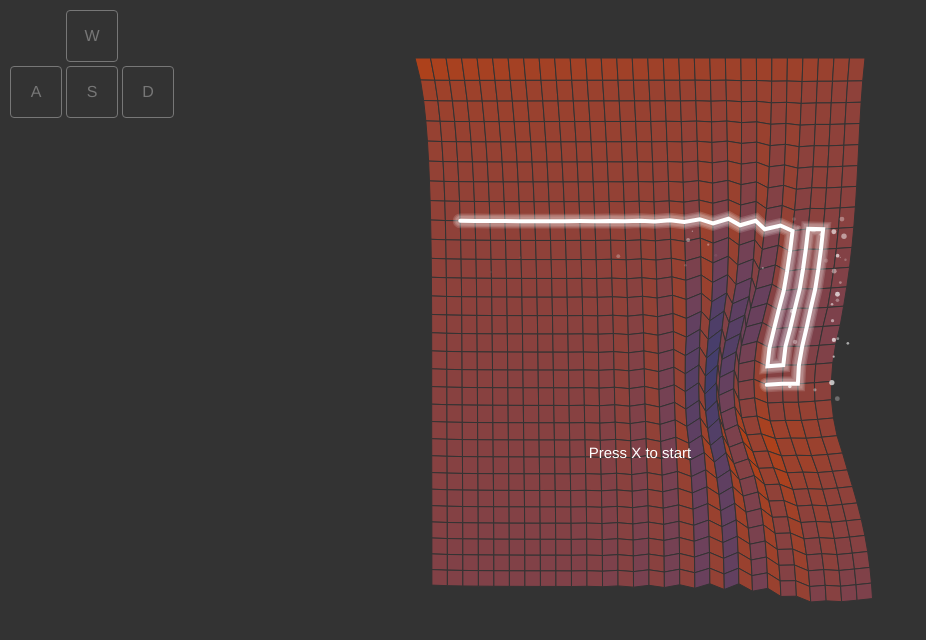
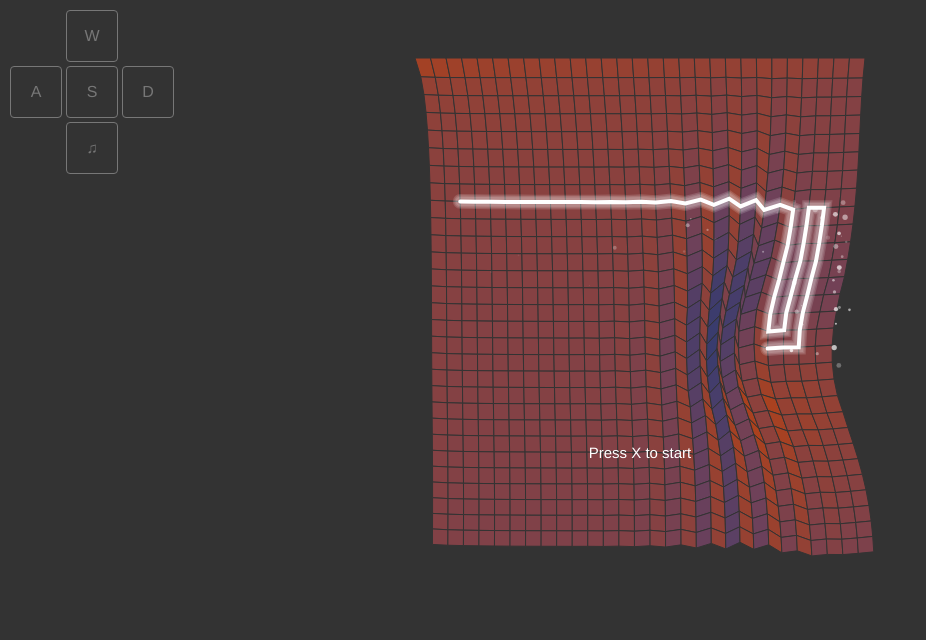
Before and after one commit to kreldjarn/TRON, a plain HTML site: page index.html in a window 1280 px wide. Shown: the whole page, without its empty margins (0-926 px from the left). Drawn offline with Linux system fonts and the light colour scheme; animation ran at ten frames a second.

Commit message:
Tweaked the force vectors on the cloth

```diff
--- a/index.html
+++ b/index.html
@@ -14,6 +14,9 @@
         <div class="btn">A</div>
         <div class="btn">S</div>
         <div class="btn">D</div>
+
+        <br style="height: 15px">
+        <div class="btn mute" style="margin-left: 56px; margin-top: 4px;">♫</div>
     </div>
 
     <div id="output"></div>
@@ -66,5 +69,13 @@
     top: 10px;
     left: 10px;
 }
+.mute {
+    color: #777;
+    font-size: 15px;
+}
+.btn:hover {
+    cursor: pointer;
+    background-color: #444;
+}
 </style>
 </body></html>
--- a/scripts/TRON.js
+++ b/scripts/TRON.js
@@ -135,9 +135,9 @@ var g_images = {};
 function requestPreloads() {
 
     var requiredImages = {
-        ship   : "https://notendur.hi.is/~pk/308G/images/ship.png",
-        ship2  : "https://notendur.hi.is/~pk/308G/images/ship_2.png",
-        rock   : "https://notendur.hi.is/~pk/308G/images/rock.png"
+        //ship   : "https://notendur.hi.is/~pk/308G/images/ship.png",
+        //ship2  : "https://notendur.hi.is/~pk/308G/images/ship_2.png",
+        //rock   : "https://notendur.hi.is/~pk/308G/images/rock.png"
     };
 
     imagesPreload(requiredImages, g_images, preloadDone);
--- a/scripts/physics.js
+++ b/scripts/physics.js
@@ -1,4 +1,4 @@
-var gravity = 3;
+var gravity = 2.5;
 
 function Vertex(x, y)
 {
@@ -140,14 +140,14 @@ Constraint.prototype.apply = function(du)
         dist = Math.sqrt(dX * dX + dY * dY),
         deltaFrac = (this.length - dist) / dist;
 
-    var px = dX * deltaFrac * PHYS_ACC/2 * du;
-    var py = dY * deltaFrac * PHYS_ACC/2 * du;
+    var px = dX * deltaFrac * 5 * du;
+    var py = dY * deltaFrac * 5 * du;
 
     // This is a hack to make up for the fact that the top (pinned) row does
     // not assert any force on the next row below.
     if (this.vtx2.pinX && this.vtx2.pinY)
     {
-        this.vtx1.setPos(pos1.x + px * 2, pos1.y + py * 2);
+        this.vtx1.setPos(pos1.x + px * 2.5, pos1.y + py * 2.5);
     }
     else
     {
--- a/scripts/settings.js
+++ b/scripts/settings.js
@@ -10,7 +10,7 @@ var VERTICES_PER_ROW = 30,
     GRID_OFFSET_Y = 50;
     VERTEX_MARGIN = (g_canvas.width - (2 * GRID_OFFSET_X)) /
     				(VERTICES_PER_ROW - 1),
-    // PHYS_ACC denotes accuracy of physics simulation.
+    // PHYS_ACC denotes number of iterations through physics simulation.
     // lower for better performance
     PHYS_ACC = 8;
 
```
